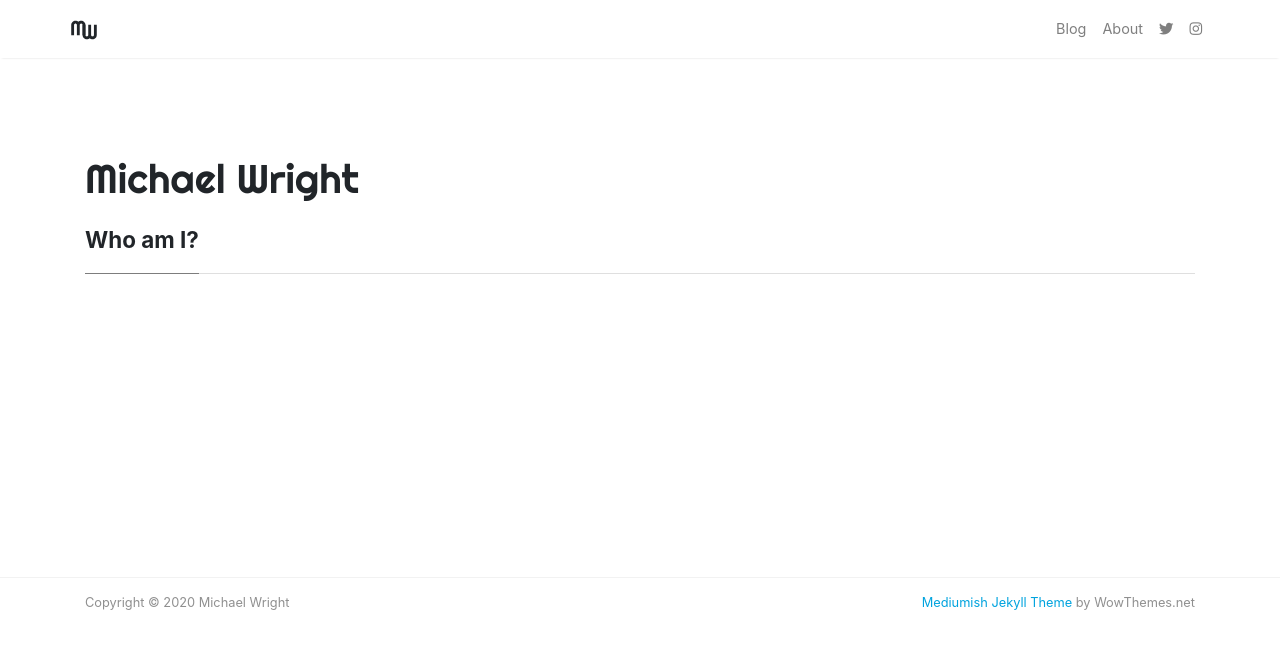
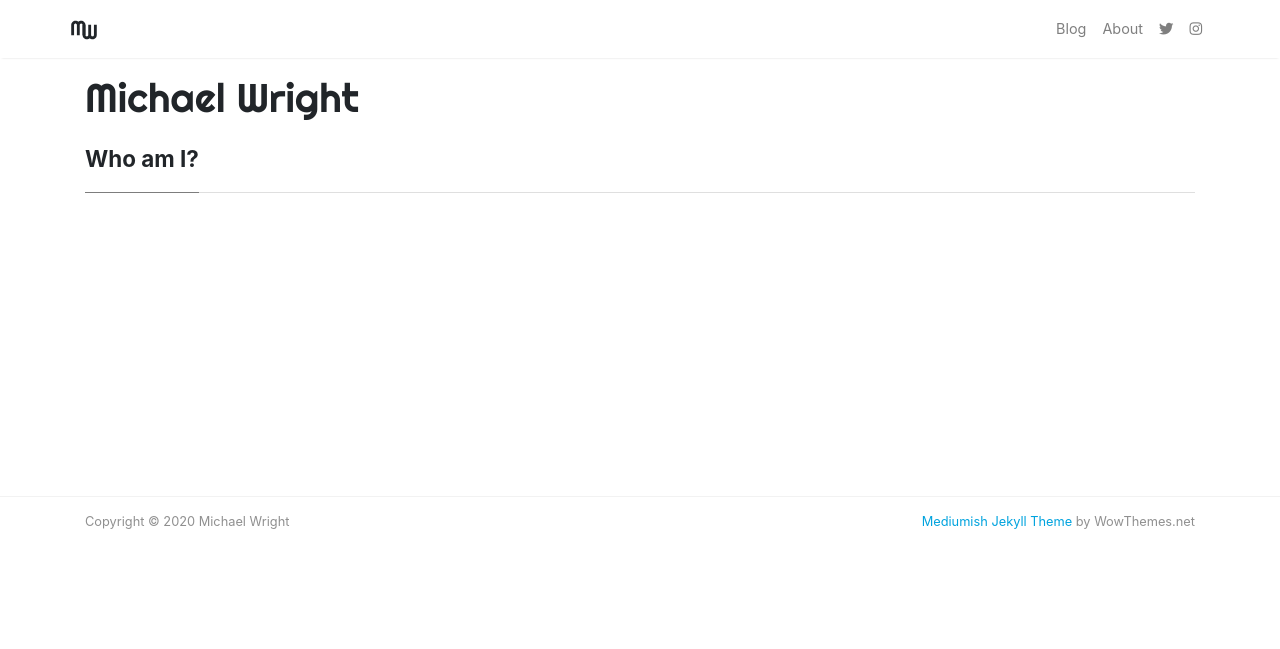
Before and after one commit to michaelw90/michaelw90.github.io, a Jekyll site: the page built from _pages/about.md, in a window 1280 px wide. Shown: the top 649 px of the page. Built offline with Jekyll 4.4.1, drawn with Linux system fonts in a browser that asks for light colours; nearby versions of some CDN libraries.

Commit message:
Remove Header Spacing

```diff
--- a/assets/css/screen.css
+++ b/assets/css/screen.css
@@ -50,8 +50,6 @@ pre {
 
 .site-content {
     min-height: 60vh;
-    padding-top: 1.5rem;
-    margin-top: 57px;
     transition: all 0.4s;
 }
 
```
